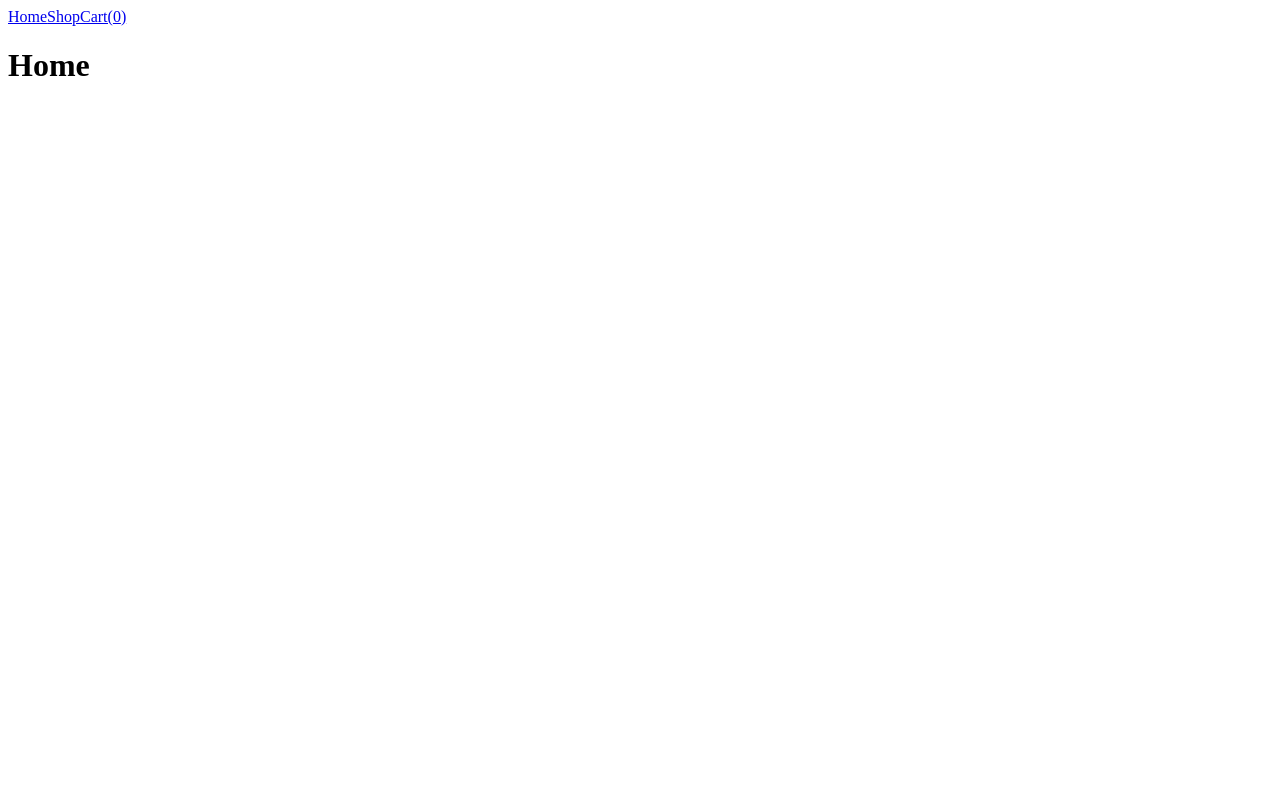
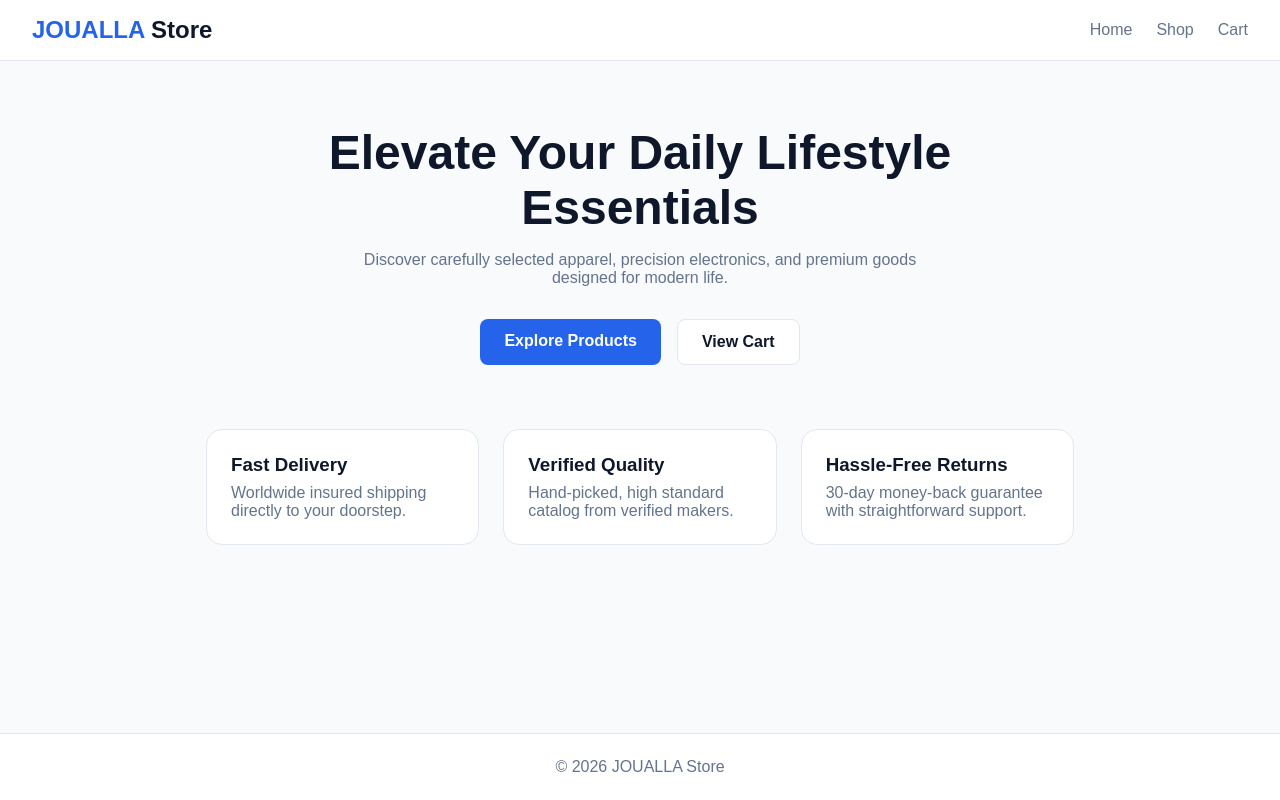
Before and after one commit to AhmedJOUALLA/shopping-cart, a React (Vite) app: page / in a window 1280 px wide. Built offline with nearby package versions, Linux system fonts and the light colour scheme.

Commit message:
Style Navbar, Home and Footer

```diff
--- a/src/App.jsx
+++ b/src/App.jsx
@@ -4,7 +4,7 @@ import Home from "./components/Home/Home";
 import Shop from "./components/Shop/Shop";
 import Cart from "./components/Cart/Cart";
 import { useState } from "react";
-
+import Footer from "./components/Footer/Footer";
 function App() {
   const [cart, setCart] = useState([]);
 
@@ -14,7 +14,7 @@ function App() {
 
       if (existing) {
         return prevCart.map((item) =>
-          item.id == product.id
+          item.id === product.id
             ? { ...item, quantity: item.quantity + quantity }
             : item,
         );
@@ -27,7 +27,6 @@ function App() {
     setCart((prevCart) =>
       prevCart.map((item) =>
         item.id == id ? { ...item, quantity: Math.max(1, newQuantity )} : item,
-
       )
     );
   };
@@ -36,9 +35,11 @@ function App() {
 
   const removeFromCart = (id) => {
     setCart(prevCart =>
-      prevCart.filter(item => item.id != id)
+      prevCart.filter(item => item.id !== id)
     )
   }
+
+
 
   return (
     <>
@@ -56,6 +57,7 @@ function App() {
               removeFromCart={removeFromCart} />}
           />
         </Routes>
+        <Footer />
       </BrowserRouter>
     </>
   );
--- a/src/components/Cart/Cart.jsx
+++ b/src/components/Cart/Cart.jsx
@@ -5,6 +5,7 @@ const Cart = ({ cart, updateQuantity, removeFromCart }) => {
   if (cart.length === 0) {
     return <EmptyCart />;
   }
+  const total =  cart.reduce((total, item) => total + (item.price * item.quantity), 0)
 
   return (
     <div>
@@ -18,6 +19,7 @@ const Cart = ({ cart, updateQuantity, removeFromCart }) => {
           />
         );
       })}
+      <p>Total : ${total.toFixed(2)}</p>
     </div>
   );
 };
--- a/src/components/Cart/CartItem.jsx
+++ b/src/components/Cart/CartItem.jsx
@@ -7,8 +7,6 @@ const CartItem = ({ item, updateQuantity, removeFromCart }) => {
   const handleIncrement = () => {
     updateQuantity(item.id, item.quantity + 1)
   }
-
-
 
 
 
@@ -25,8 +23,9 @@ const CartItem = ({ item, updateQuantity, removeFromCart }) => {
     <div>
       <img src={item.image} alt={item.title} width="100" />
       <p>{item.title}</p>
-      <p>{item.price}</p>
+      <p>{item.price.toFixed(2)}</p>
       <p>{item.quantity}</p>
+
       <button onClick={handleIncrement}>
         +
       </button>
--- /dev/null
+++ b/src/components/Footer/Footer.css
@@ -0,0 +1,7 @@
+.footer {
+  background: white;
+  border-top: 1px solid var(--border);
+  padding: 1.5rem;
+  text-align: center;
+  color: var(--text-muted);
+}
--- /dev/null
+++ b/src/components/Footer/Footer.jsx
@@ -0,0 +1,11 @@
+import "./Footer.css";
+
+const Footer = () => {
+  return (
+    <footer className="footer">
+      <p>© 2026 JOUALLA Store</p>
+    </footer>
+  );
+};
+
+export default Footer;
--- /dev/null
+++ b/src/components/Home/Home.css
@@ -0,0 +1,65 @@
+.home {
+  max-width: 900px;
+  margin: 0 auto;
+  padding: 4rem 1rem;
+  text-align: center;
+  flex: 1;
+}
+
+.home h1 {
+  font-size: 3rem;
+  margin-bottom: 1rem;
+}
+
+.hero-text {
+  color: var(--text-muted);
+  max-width: 600px;
+  margin: 0 auto 2rem;
+}
+
+.hero-buttons {
+  display: flex;
+  justify-content: center;
+  gap: 1rem;
+  margin-bottom: 4rem;
+}
+
+.btn {
+  padding: 0.8rem 1.5rem;
+  border-radius: 8px;
+  text-decoration: none;
+  font-weight: bold;
+}
+
+.btn-primary {
+  background: var(--accent);
+  color: white;
+}
+
+.btn-secondary {
+  background: white;
+  border: 1px solid var(--border);
+  color: var(--text);
+}
+
+.features {
+  display: flex;
+  gap: 1.5rem;
+}
+
+.feature-card {
+  flex: 1;
+  background: white;
+  border: 1px solid var(--border);
+  border-radius: 16px;
+  padding: 1.5rem;
+  text-align: left;
+}
+
+.feature-card h3 {
+  margin-bottom: 0.5rem;
+}
+
+.feature-card p {
+  color: var(--text-muted);
+}
--- a/src/components/Home/Home.jsx
+++ b/src/components/Home/Home.jsx
@@ -1,8 +1,37 @@
+import { Link } from "react-router-dom";
+import "./Home.css";
+
 const Home = () => {
   return (
-    <div>
-      <h1>Home</h1>
-    </div>
+    <main className="home">
+      <h1>Elevate Your Daily Lifestyle Essentials</h1>
+      <p className="hero-text">
+        Discover carefully selected apparel, precision electronics, and premium
+        goods designed for modern life.
+      </p>
+      <div className="hero-buttons">
+        <Link to="/shop" className="btn btn-primary">
+          Explore Products
+        </Link>
+        <Link to="/cart" className="btn btn-secondary">
+          View Cart
+        </Link>
+      </div>
+      <div className="features">
+             <div className="feature-card">
+               <h3>Fast Delivery</h3>
+               <p>Worldwide insured shipping directly to your doorstep.</p>
+             </div>
+             <div className="feature-card">
+               <h3>Verified Quality</h3>
+               <p>Hand-picked, high standard catalog from verified makers.</p>
+             </div>
+             <div className="feature-card">
+               <h3>Hassle-Free Returns</h3>
+               <p>30-day money-back guarantee with straightforward support.</p>
+             </div>
+           </div>
+    </main>
   );
 };
 
--- /dev/null
+++ b/src/components/Navbar/Navbar.css
@@ -0,0 +1,42 @@
+.navbar {
+  display: flex;
+  justify-content: space-between;
+  align-items: center;
+  padding: 1rem 2rem;
+  background: white;
+  border-bottom: 1px solid var(--border);
+}
+
+.logo {
+  font-size: 1.5rem;
+  font-weight: bold;
+  color: var(--text);
+  text-decoration: none;
+}
+
+.logo-blue {
+  color: var(--accent);
+}
+
+.nav-links {
+  display: flex;
+  gap: 1.5rem;
+}
+
+.nav-links a {
+  color: var(--text-muted);
+  text-decoration: none;
+}
+
+.nav-links a:hover {
+  color: var(--accent);
+}
+
+.badge {
+  background: var(--accent);
+  color: white;
+  font-size: 0.8rem;
+  padding: 2px 8px;
+  border-radius: 10px;
+  margin-left: 6px;
+}
--- a/src/components/Navbar/Navbar.jsx
+++ b/src/components/Navbar/Navbar.jsx
@@ -1,15 +1,23 @@
 import { Link } from "react-router-dom";
+import "./Navbar.css";
 
-
-const Navbar = ({cart}) => {
-  const totalItems = cart.reduce((total, item) => total + item.quantity, 0)
+const Navbar = ({ cart }) => {
+  const totalItems = cart.reduce((total, item) => total + item.quantity, 0);
 
   return (
-      <nav>
+    <nav className="navbar">
+      <Link to="/" className="logo">
+        <span className="logo-blue">JOUALLA </span>Store
+      </Link>
+      <div className="nav-links">
         <Link to="/">Home</Link>
         <Link to="/shop">Shop</Link>
-        <Link to="/cart">Cart({totalItems})</Link>
-      </nav>
+        <Link to="/cart">
+          Cart
+          {totalItems > 0 && <span className="badge">{totalItems}</span>}
+        </Link>
+      </div>
+    </nav>
   );
 };
 
--- /dev/null
+++ b/src/index.css
@@ -0,0 +1,24 @@
+:root {
+  --bg: #f8fafc;
+  --text: #0f172a;
+  --text-muted: #64748b;
+  --accent: #2563eb;
+  --border: #e2e8f0;
+}
+
+* {
+  margin: 0;
+  box-sizing: border-box;
+}
+
+body {
+  background: var(--bg);
+  color: var(--text);
+  font-family: sans-serif;
+}
+
+#root {
+  min-height: 100vh;
+  display: flex;
+  flex-direction: column;
+}
--- a/src/main.jsx
+++ b/src/main.jsx
@@ -1,6 +1,7 @@
 import { StrictMode } from 'react'
 import { createRoot } from 'react-dom/client'
 import App from './App.jsx'
+import "./index.css";
 
 createRoot(document.getElementById('root')).render(
   <StrictMode>
```
